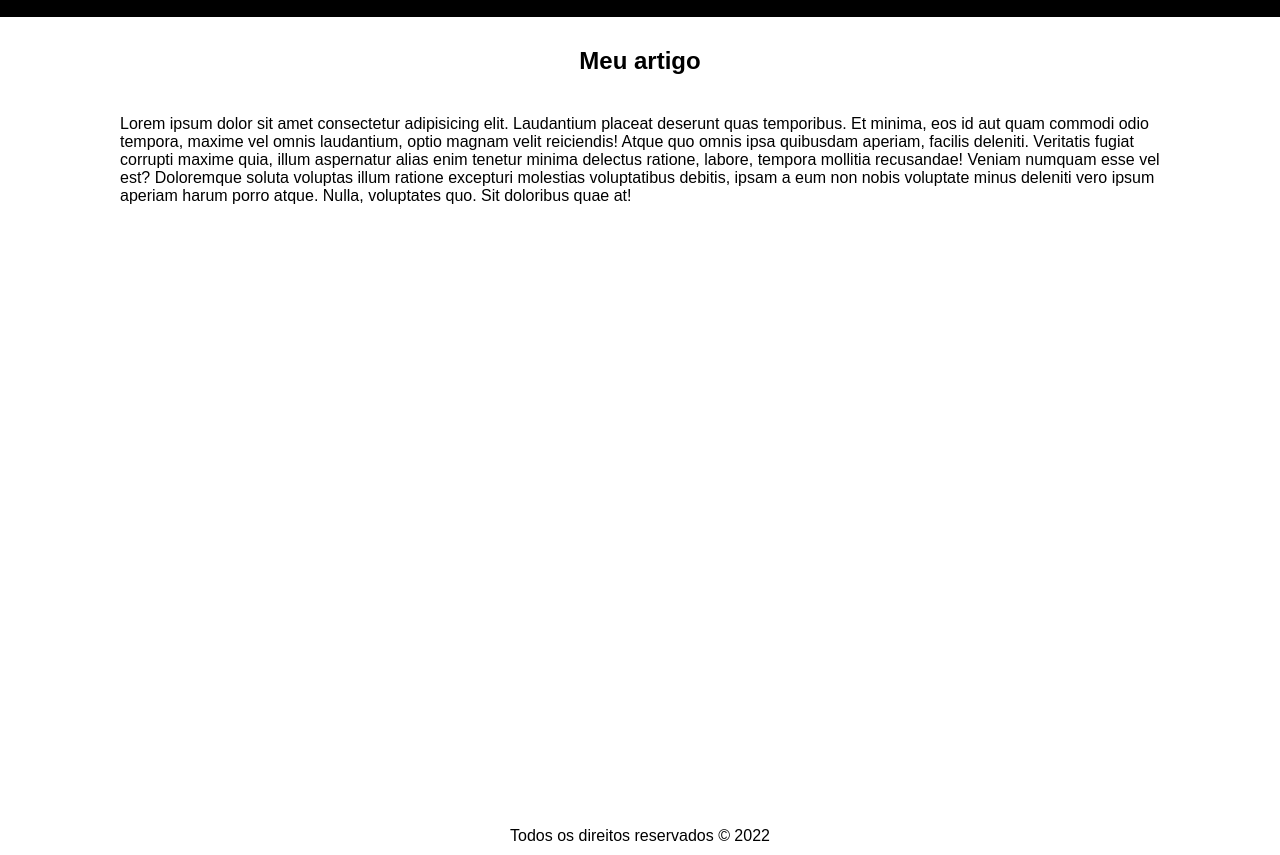
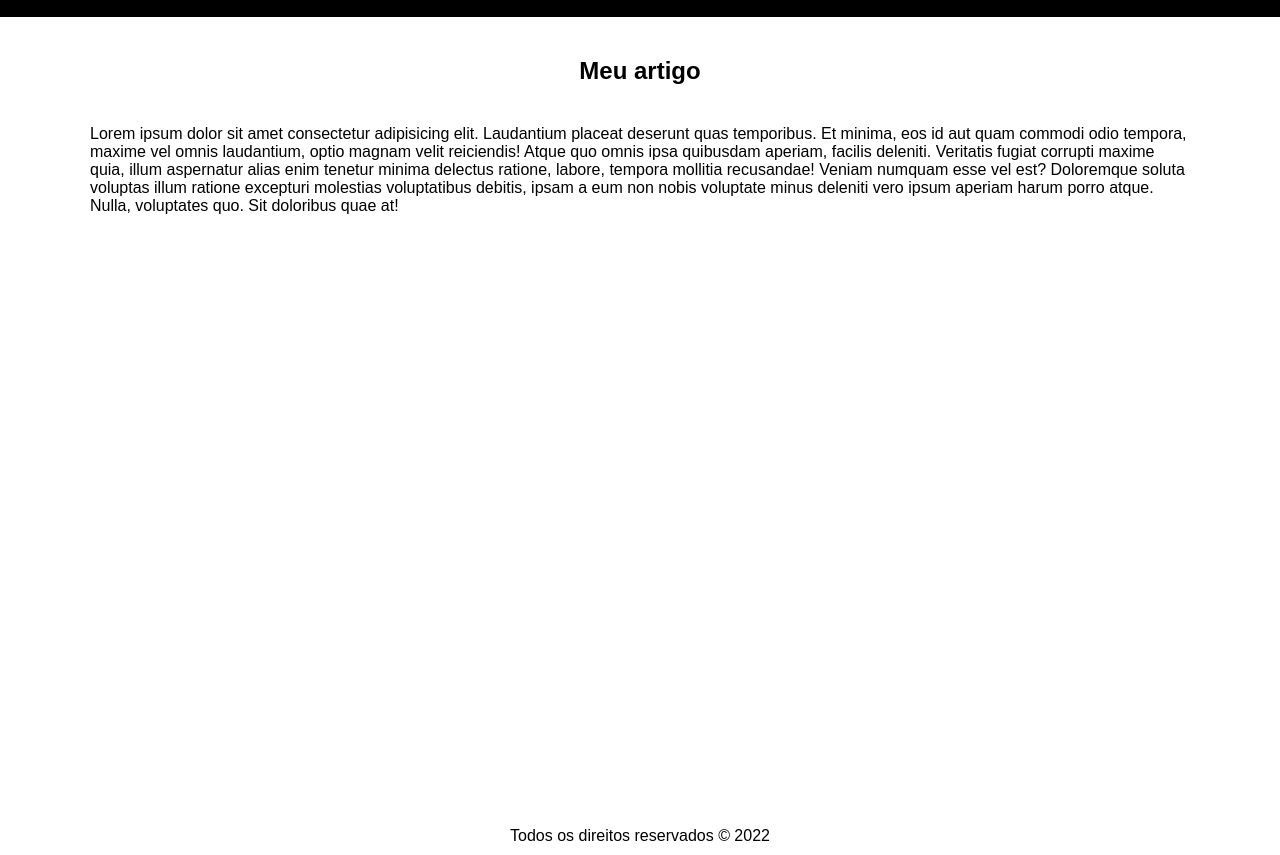
Before and after one commit to carlosantonino/treino-html-css, a plain HTML site: page index.html in a window 1280 px wide. Shown: the part 91-946 px from the top of the page. Drawn offline with Linux system fonts and the light colour scheme.

Commit message:
pequenos ajustes

```diff
--- a/css/estilo.css
+++ b/css/estilo.css
@@ -35,16 +35,16 @@ section {
     width: 1100px;
     margin: auto;
     height: 100vh;
-    justify-content: center;
 }
 
 section > article > p {
-    padding: 30px;
+    padding-top: 30px;
+    justify-content: center;
 
 }
 
 section > h1 {
-    padding-top: 20px;
+    padding-top: 30px;
     text-align: center;
 }
 
```
